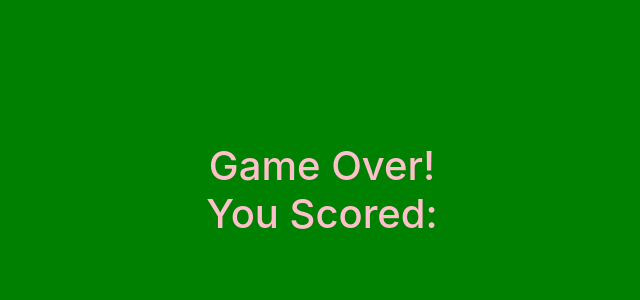
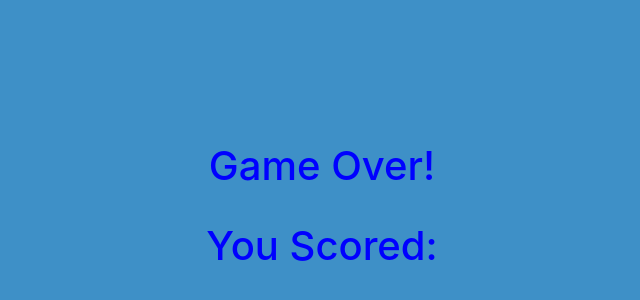
Before and after one commit to furqan6129/BSL-FYP, a React (Create React App) app: page /GameOver in a window 1280 px wide. Shown: the part 114-414 px from the top of the page, without its empty margins (318-958 px from the left). Built offline with nearby package versions, Linux system fonts and the light colour scheme.

Commit message:
Updated Welcome Screen glitch and Game Over screen layout

```diff
--- a/src/App.css
+++ b/src/App.css
@@ -1,6 +1,6 @@
 .App {
   text-align: center;
-  color: green;
+  color: blue;
 }
 
 
@@ -15,7 +15,7 @@
 }
 
 .App-header {
-  background-color: #663300;
+  background-color: #3e90c7;
   min-height: 92.8vh;
   display: flex;
   flex-direction: column;
--- a/src/App.js
+++ b/src/App.js
@@ -75,19 +75,8 @@ const App = (props) => {
       const classes = await obj[5].array()
       const scores = await obj[1].array()
 
-      //const temp =await obj[8].array()
-      //console.log(temp)
 
-
-
-       //console.log(classes);
-      //console.log(scores);
        console.log(boxes);
-
-
-      // console.log('Classes are: '+classes[0][0]);//classes are fine
-      //console.log('Scores are: '+scores[0][0]);
-      // console.log('Boxes are:'+boxes[0][0]);
 
 
       let detectedClass=classes[0][0];
@@ -100,25 +89,15 @@ const App = (props) => {
       //console.log("Challenge is "+latestChallenge)
 
 
-      if (detectedClass==latestChallenge && classScore>0.65){
-        //score++;
-        //console.log("About to call the super method");
+      if (detectedClass==latestChallenge && classScore>0.7){
         props.newChallenge();
         props.updateScore();
-
-
-
-        //challengeClass=classesList[Math.floor(Math.random()*classesList.length)];
-
       }
 
 
 
 
       // Draw mesh
-
-
-
 
        const ctx = canvasRef.current.getContext("2d");
 
--- a/src/Header.css
+++ b/src/Header.css
@@ -2,6 +2,6 @@
 
 
     color: pink;
-    background-color: green;
+    background-color: blue;
 
 }
--- a/src/Screens/Game.js
+++ b/src/Screens/Game.js
@@ -7,48 +7,29 @@ import GameOver from "./GameOver.js"
 
 let classesList=Array(1,2,3,4,5);
 let classListAlphabets=Array("A","B","C","D","E","F");
-//let classesList=Array("A","B","C","D","E");
+
 
 class Game extends Component{
 
         state = {
-          score: 0 ,challenge:classesList[Math.floor(Math.random()*classesList.length)], count:60,
+          score: 0 ,challenge:classesList[Math.floor(Math.random()*classesList.length)], timer:120,
         };
 
-
-
         generateNewChallenge(){
-            //const challenge=classesList[Math.floor(Math.random()*classesList.length)];
             this.setState({ challenge: classesList[Math.floor(Math.random()*classesList.length)]} )
-
-            //console.log("Generate new challenge has been called from the top class");
         };
-
-
-
-
-
-
 
         componentDidMount() {
             this.timer = setInterval(() => {
-                let { count } = this.state;
+                let { timer: timer } = this.state;
                 this.setState({
-                    count: count - 1
+                    timer: timer - 1
                 })
             }, 1000)
         }
 
-
         componentDidUpdate(prevProps, prevState, snapshot) {
-            //console.log("Score from Countdown is:"+this.props.score)
-
-            // if (this.state.count===0){
-            //     //this.updateEnd()
-            //     window.location="/GameOver";
-            // }
-
-            if (prevState.count !== this.state.count && this.state.count === 0) {
+            if (prevState.timer !== this.state.timer && this.state.timer === 0) {
                 clearInterval(this.timer);
 
             }
@@ -73,15 +54,12 @@ class Game extends Component{
 
         incrementScore(){
             this.setState({score: this.state.score + 1 })
-            // window.location="/";
-
-
         }
 
 
     render(){
 
-        if (this.state.count===0){
+        if (this.state.timer===0){
 
             return (
                 <GameOver score={this.state.score}></GameOver>
@@ -98,14 +76,13 @@ class Game extends Component{
                 score={this.state.score}
                 // challenge={ this.state.challenge}
                 challenge={classListAlphabets[this.state.challenge-1]}
-                count={this.fmtMSS(this.state.count)}
+                count={this.fmtMSS(this.state.timer)}
             />
             <App
             challenge={this.state.challenge}
             score={this.state.score}
             newChallenge={() => this.generateNewChallenge()}
             updateScore={() => this.incrementScore()}
-
             />
         </div>
         )
--- a/src/Screens/GameOver.css
+++ b/src/Screens/GameOver.css
@@ -2,8 +2,8 @@
 .main-body{
 
 
-    color: pink;
-    background-color: green;
+    color: blue;
+    background-color: #3e90c7;
     padding-top: 20%;
 
 
--- a/src/Screens/GameOver.js
+++ b/src/Screens/GameOver.js
@@ -11,15 +11,19 @@ class GameOver extends Component{
 
 render(){
 
-
     return (
 
         <div class="main-body">
-                     <h1>Game Over!<br></br> You Scored: {this.props.score}</h1>
+                     <h1>Game Over!</h1>
+                     <br></br>
+                     <h1 >You Scored: {this.props.score}</h1>
         </div>
 
 
     )
 }
+
 }
+
+
 export default GameOver
--- a/src/Screens/Welcome.js
+++ b/src/Screens/Welcome.js
@@ -10,8 +10,6 @@ import "./Welcome.css";
 class Welcome extends Component{
 
 render(){
-
-
     return (
 
         <div class="background">
@@ -19,8 +17,6 @@ render(){
                           <a href="/Learn" class="button button5">Learn</a>
 
         </div>
-
-
     )
 }
 }
```
Also changed, not shown: src/utilities.js (+0 -10 lines).
